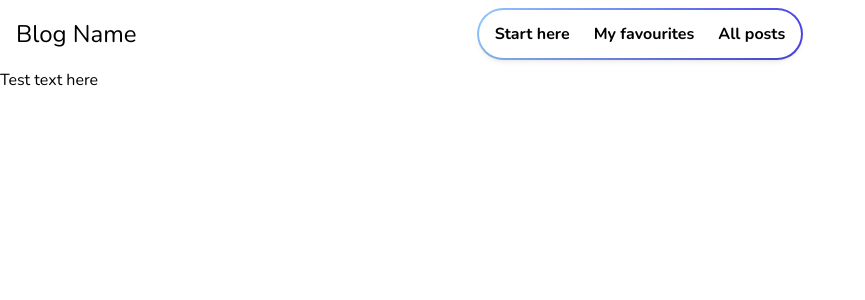
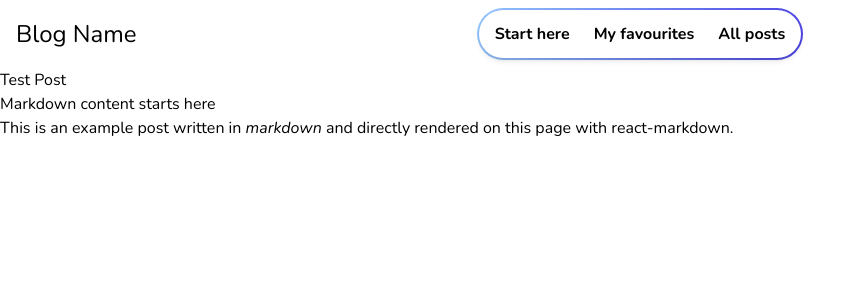
Before and after one commit to ASmith-eng/blog, a React (Vite) app: page /#/ in a window 1280 px wide. Shown: the top 300 px of the page, without its empty margins (0-865 px from the left). Built offline with nearby package versions, Linux system fonts and the light colour scheme.

Commit message:
feat: react-markdown with frontmatter interpretation

```diff
--- a/package.json
+++ b/package.json
@@ -13,7 +13,9 @@
   "dependencies": {
     "react": "^18.2.0",
     "react-dom": "^18.2.0",
-    "react-router-dom": "^6.17.0"
+    "react-markdown": "^9.0.1",
+    "react-router-dom": "^6.17.0",
+    "remark-gfm": "^4.0.0"
   },
   "devDependencies": {
     "@babel/traverse": ">=7.23.2",
--- /dev/null
+++ b/public/markdown/testPost.md
@@ -0,0 +1,8 @@
+---
+title: Test Post
+author: "Alex Smith"
+---
+
+# Markdown content starts here
+
+This is an example post written in *markdown* and directly rendered on this page with react-markdown.
--- /dev/null
+++ b/src/helpers/extractFrontMatter.js
@@ -0,0 +1,21 @@
+const extractFrontMatter = (text) => {
+    const frontMatter = {};
+
+    const frontMatterRegExp = RegExp(/^---[\r\n](((?!---).|[\r\n])*)[\r\n]---$/m);
+    const rawFrontMatter = frontMatterRegExp.exec(text);
+
+    if (!!rawFrontMatter) {
+      let content;
+      // rawMatter[1] is the stuff between "---"
+      content = rawFrontMatter[1].split("\n");
+
+      content.forEach((keyValue) => {
+        // create object from keyValues
+        const [key, value] = keyValue.split(":");
+        frontMatter[key] = value.trim();
+      });
+    }
+    return [rawFrontMatter, frontMatter];
+};
+
+export default extractFrontMatter;
--- a/src/pages/Home.jsx
+++ b/src/pages/Home.jsx
@@ -1,13 +1,46 @@
-import React, { useState } from 'react';
+import React, { useState, useEffect } from 'react';
+import Markdown from 'react-markdown';
+import remarkGfm from 'remark-gfm';
 import Header from '../components/Header';
+import extractFrontMatter from '../helpers/extractFrontMatter';
 
 function Home() {
+  const [markdown, setMarkdown] = useState('');
+  const [metaData, setMetaData] = useState({});
+  const [content, setContent] = useState('');
+
+  const fetchPost = async () => {
+    const res = await fetch('/markdown/testPost.md');
+    const post = await res.text();
+    setMarkdown(post);
+  };
+
+  useEffect(() => {
+    fetchPost();
+  }, []);
+
+  useEffect(() => {
+    console.log(markdown);
+    if(!!markdown) {
+      const [rawFrontMatter, frontMatter] = extractFrontMatter(markdown);
+      setMetaData(frontMatter);
+      setContent(markdown.replace(rawFrontMatter[0], ""));
+    }
+  }, [markdown]);
+
+  useEffect(() => {
+    console.log(content);
+    console.log(metaData);
+  }, [content]);
 
   return (
     <>
       <Header />
       <main>
-        <div>Test text here</div>
+        <div className="">
+          <p>{metaData["title"]}</p>
+        </div>
+        <Markdown remarkPlugins={[remarkGfm]} children={content} />
       </main>
     </>
   )
```
Also changed, not shown: 1 other file (tests, documents, lock files or other folders).
